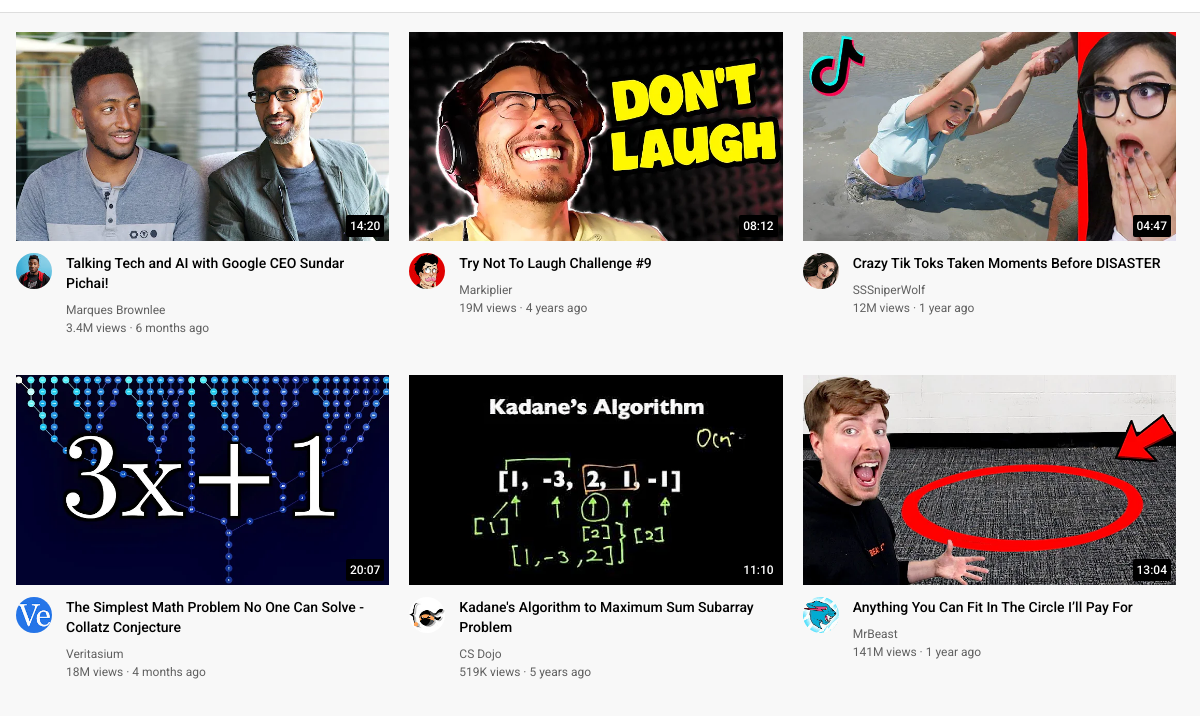
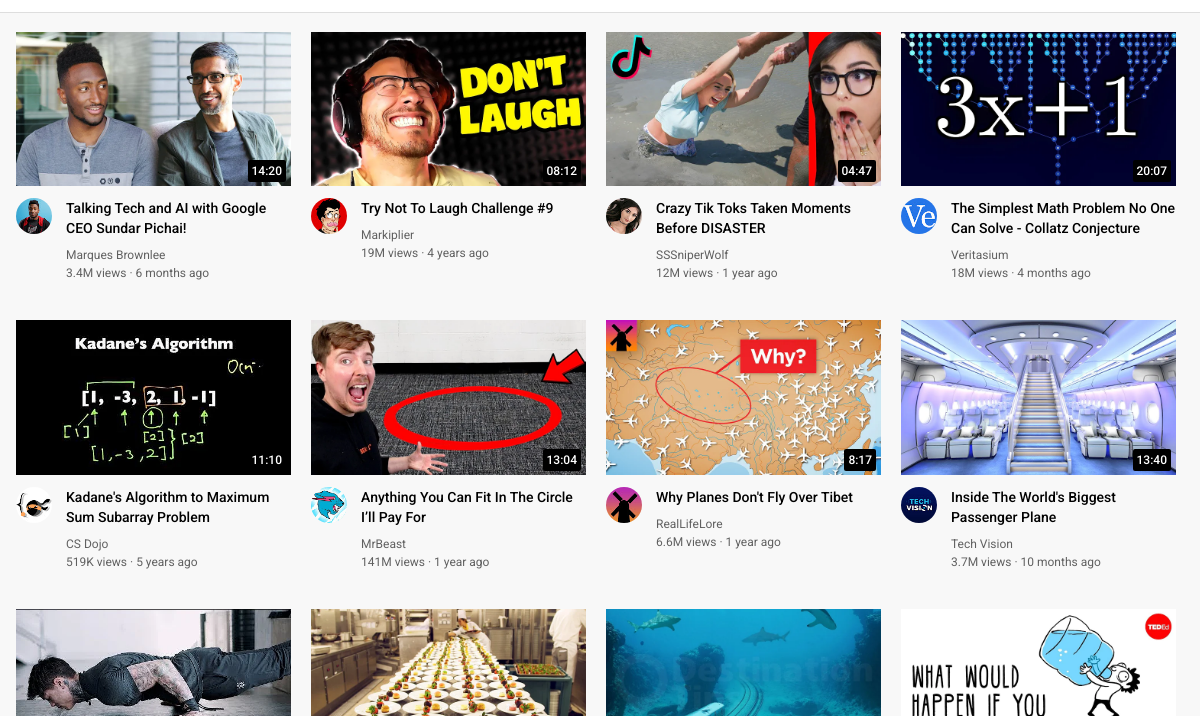
Before and after one commit to evansnyamekye/YouTube-App, a plain HTML site: page index.html in a window 1280 px wide. Shown: the part 58-774 px from the top of the page, 80-1280 px from the left. Drawn offline with Linux system fonts and the light colour scheme.

Commit message:
Made changes to video-grid

```diff
--- a/styles/video.css
+++ b/styles/video.css
@@ -25,6 +25,13 @@
 @media (max-width: 765px) {
   .video-grid {
     grid-template-columns: 1fr 1fr;
+  }
+}
+
+
+@media (min-width: 1000px) {
+  .video-grid {
+    grid-template-columns: repeat(4, 1fr);
   }
 }
 
```
